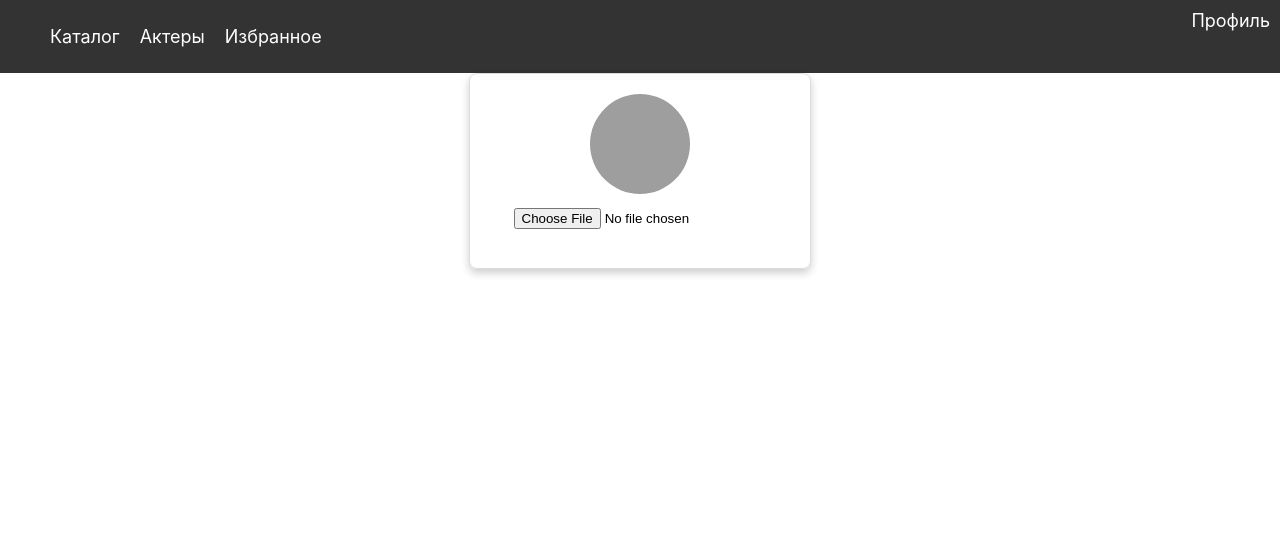
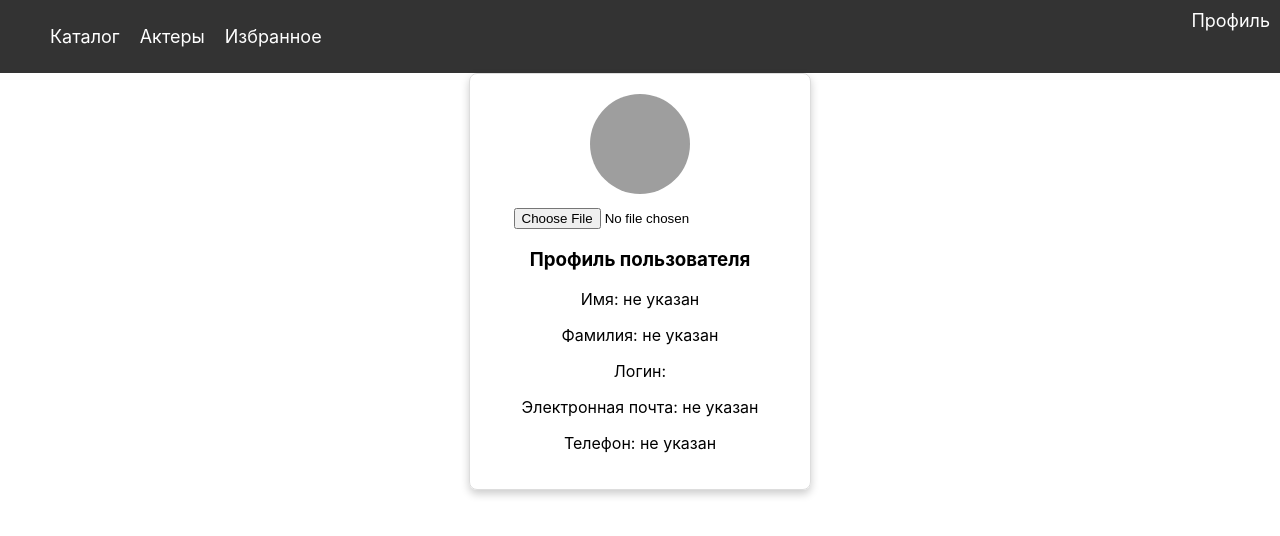
Before and after one commit to smirars/BedFilms, a React (Create React App) app in the folder frontend/bedfilms/: page /profile in a window 1280 px wide. Shown: the top 536 px of the page. Built offline with nearby package versions, Linux system fonts and the light colour scheme; grey boxes are pictures that could not be loaded.

Commit message:
change Profile page

```diff
--- a/frontend/bedfilms/src/pages/Profile.jsx
+++ b/frontend/bedfilms/src/pages/Profile.jsx
@@ -1,28 +1,35 @@
-// src/pages/Profile.jsx
 import React, { useState, useEffect } from 'react';
 import Navbar from '../components/Navbar';
 import '../styles/Profile.css'
 
 const Profile = () => {
-  const [username, setUsername] = useState('');
-  const [avatar, setAvatar] = useState(null);
+    const [user, setUser] = useState({
+        firstName: 'не указан',
+        lastName: 'не указан',
+        username: '',
+        avatar: null,
+        email: 'не указан',
+        phone: 'не указан',
+    });
 
-  useEffect(() => {
-    const storedUser = JSON.parse(localStorage.getItem('user'));
-    if (storedUser) {
-      setUsername(storedUser.username);
-      setAvatar(storedUser.avatar);
-    }
-  }, []);
+    useEffect(() => {
+        const storedUser = JSON.parse(localStorage.getItem('user'));
+        if (storedUser) {
+            setUser({
+                ...user,
+                ...storedUser,
+            });
+        }
+    }, []);
 
   const handleAvatarChange = (e) => {
     const file = e.target.files[0];
     const reader = new FileReader();
     reader.onloadend = () => {
       const newAvatar = reader.result;
-      setAvatar(newAvatar);
+      setUser((prevUser) => ({ ...prevUser, avatar: newAvatar }));
 
-      const updatedUser = { username, avatar: newAvatar };
+      const updatedUser = { ...user, avatar: newAvatar };
       localStorage.setItem('user', JSON.stringify(updatedUser));
     };
     if (file) {
@@ -36,13 +43,18 @@ const Profile = () => {
       <div className="profile-card">
         <div className="avatar-container">
           <img
-            src={avatar || 'default-avatar.png'}
+            src={user.avatar || 'default-avatar.png'}
             alt="User Avatar"
             className="user-avatar"
           />
           <input type="file" accept="image/*" onChange={handleAvatarChange} />
         </div>
-        <h3>{username}</h3>
+        <h3>Профиль пользователя</h3>
+        <p>Имя: {user.firstName}</p>
+        <p>Фамилия: {user.lastName}</p>
+        <p>Логин: {user.username}</p>
+        <p>Электронная почта: {user.email}</p>
+        <p>Телефон: {user.phone}</p>
       </div>
     </div>
   );
```
